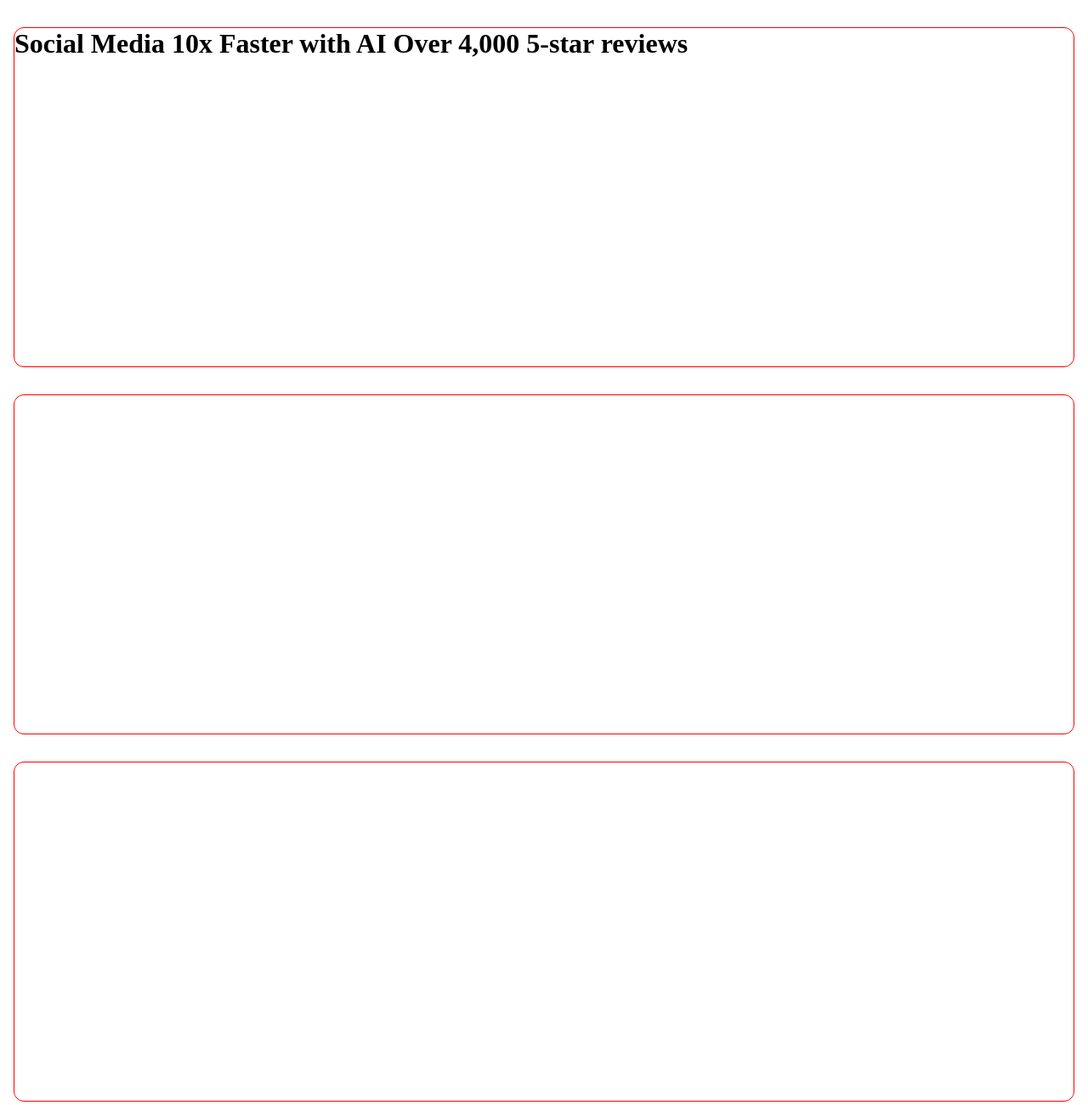
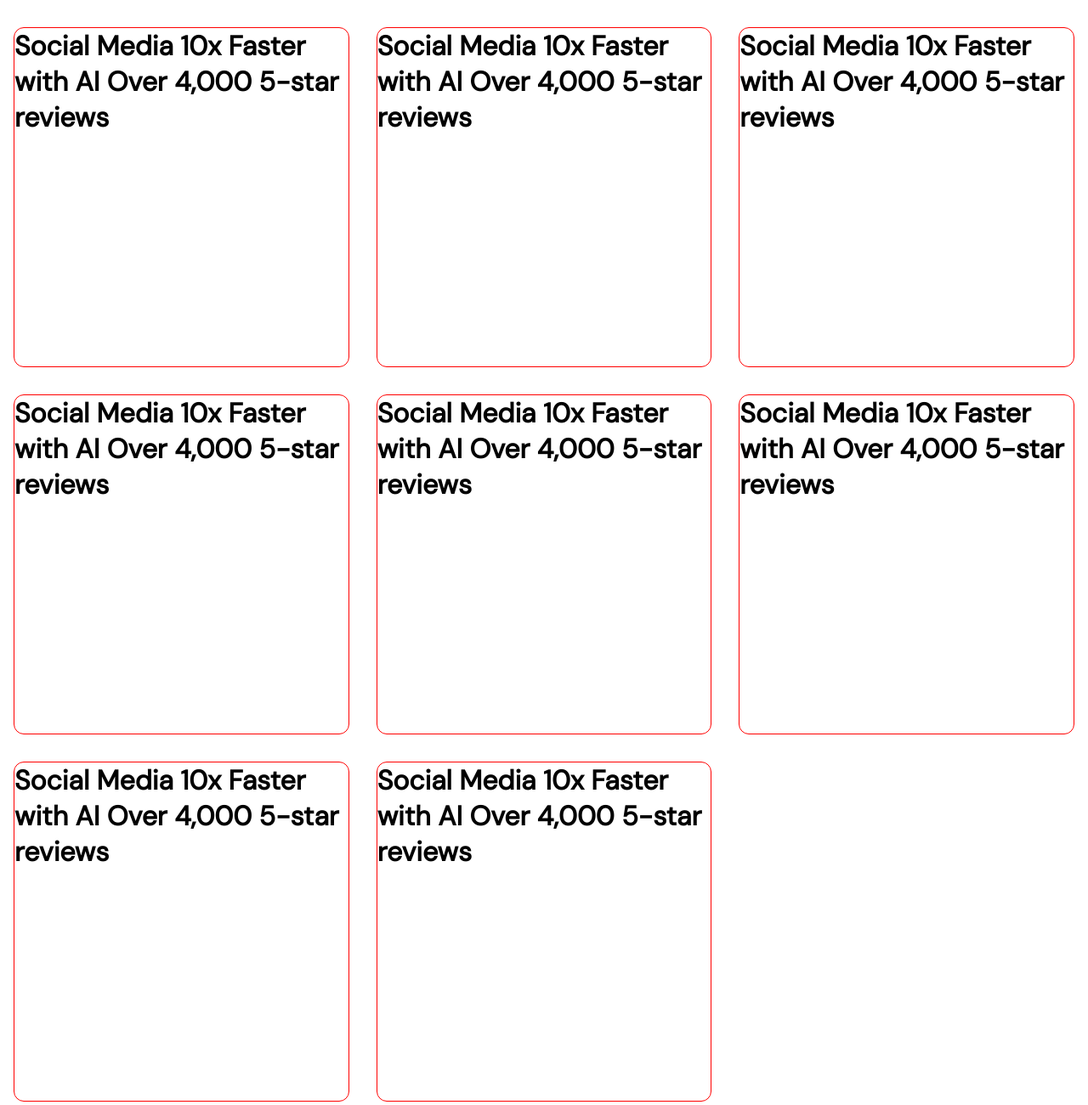
Before and after one commit to Ashwin-S-Nambiar/bento-grid-Frontend-Mentor, a plain HTML site: page index.html in a window 1280 px wide. Shown: the top 1300 px of the page at 85% size. Drawn offline with Linux system fonts and the light colour scheme.

Commit message:
added grid for layout incase of phones.

```diff
--- a/index.html
+++ b/index.html
@@ -34,24 +34,23 @@
       box-sizing: border-box;
     }
 
-    .grid-container {
-      display: grid;
-      width: 100vw;
+    body {
+      font-family: DMSans;
       padding: 2em 1em;
     }
 
-    .grid {
-      margin: 0 auto;
-      height: 400px;
+    .grid-container {
+      display: grid;
       width: 100%;
-      margin-bottom: 2em;
-      border-radius: 12px;
-      grid-template-columns: repeat(auto-fit,minmax(370px,1fr));
-      border: 1px solid red;
+      gap: 2rem;
+      grid-template-columns: repeat(auto-fit,minmax(350px,1fr));
+      place-items: center;
     }
 
-    .grid-1 {
-
+    .grid {
+      height: 400px;
+      border-radius: 12px;
+      border: 1px solid red;
     }
 
   </style>
@@ -82,25 +81,32 @@
           Over 4,000 5-star reviews</h1>
       </div>
       <div class="grid grid2">
-
+        <h1>Social Media 10x Faster with AI
+          Over 4,000 5-star reviews</h1>
       </div>
       <div class="grid grid3">
-
+        <h1>Social Media 10x Faster with AI
+          Over 4,000 5-star reviews</h1>
       </div>
       <div class="grid grid4">
-
+        <h1>Social Media 10x Faster with AI
+          Over 4,000 5-star reviews</h1>
       </div>
       <div class="grid grid5">
-
+        <h1>Social Media 10x Faster with AI
+          Over 4,000 5-star reviews</h1>
       </div>
       <div class="grid grid6">
-
+        <h1>Social Media 10x Faster with AI
+          Over 4,000 5-star reviews</h1>
       </div>
       <div class="grid grid7">
-
+        <h1>Social Media 10x Faster with AI
+          Over 4,000 5-star reviews</h1>
       </div>
       <div class="grid grid8">
-
+        <h1>Social Media 10x Faster with AI
+          Over 4,000 5-star reviews</h1>
       </div>
     </div>
   </main>
```
